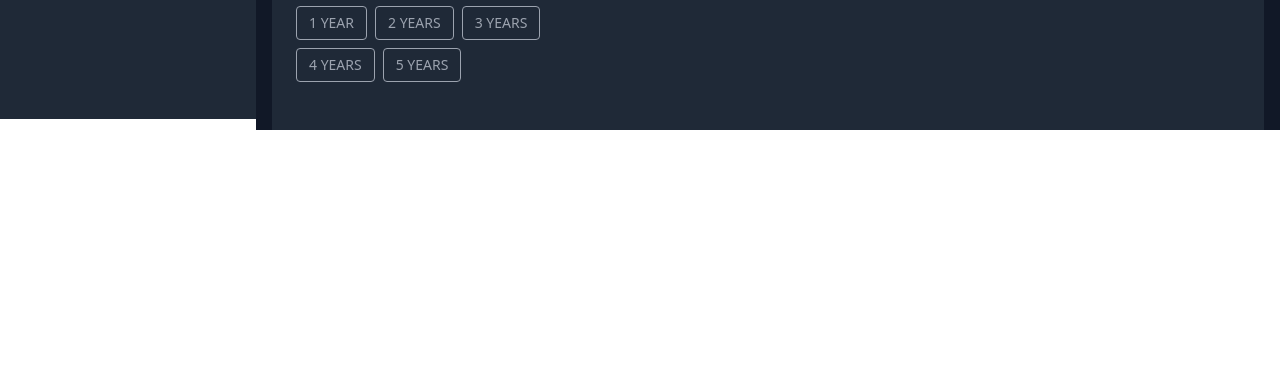
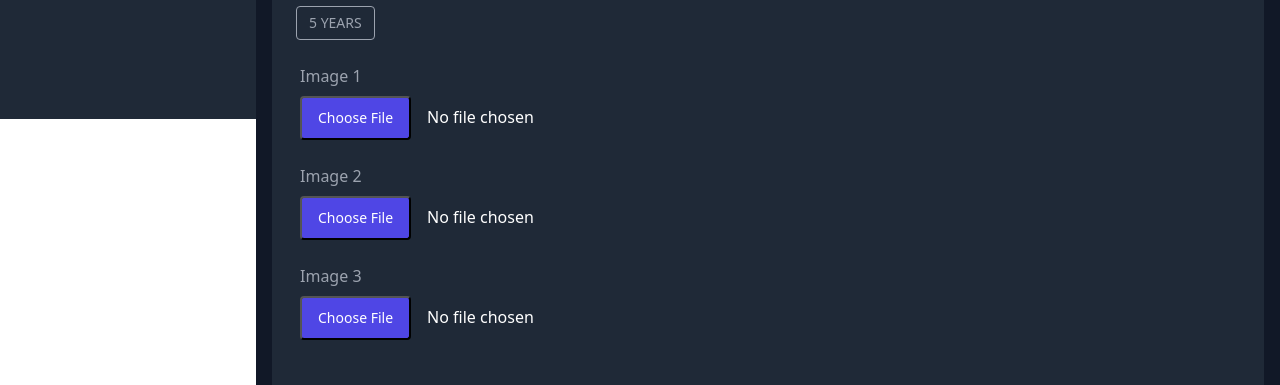
Before and after one commit to shakilkhan12/chawkbazar-eCommerce, a React (Create React App) app in the folder client/: page /dashboard/create-product in a window 1280 px wide. Shown: the part 681-1066 px from the top of the page. Before the commit the page ends 811 px from the top, so only its background shows below. Built offline with nearby package versions, Linux system fonts and the light colour scheme; no server answers; sample sign-in values are in the browser's storage.

Commit message:
create file input fields

```diff
--- a/client/src/screens/dashboard/CreateProduct.js
+++ b/client/src/screens/dashboard/CreateProduct.js
@@ -88,13 +88,33 @@ const CreateProduct = () => {
                             <TwitterPicker onChangeComplete={saveColors} />
                             </div>
 
-                            <div className="w-full md:w-6/12 p-3">
+                            <div className="w-full p-3">
                             <label htmlFor="sizes" className="label">choose sizes</label>
                              {sizes.length > 0 && <div className="flex flex-wrap -mx-3">
                                  {sizes.map(size => (
                                      <div key={size.name} className='size' onClick={() => chooseSize(size)}>{size.name}</div>
                                  ))}
                                  </div>}
+                            </div>
+                            <div className="w-full p-3">
+                                <label htmlFor="image1" className="label">
+                                   Image 1
+                                </label>
+                                <input type="file" name="image1" id="image1" className="input-file" />
+                            </div>
+
+                            <div className="w-full p-3">
+                                <label htmlFor="image2" className="label">
+                                   Image 2
+                                </label>
+                                <input type="file" name="image2" id="image2" className="input-file" />
+                            </div>
+
+                            <div className="w-full p-3">
+                                <label htmlFor="image3" className="label">
+                                   Image 3
+                                </label>
+                                <input type="file" name="image3" id="image3" className="input-file" />
                             </div>
                     </div>
                 </div>
--- a/client/src/styles/form.css
+++ b/client/src/styles/form.css
@@ -4,3 +4,6 @@
 .form-control {
   @apply bg-gray-900 p-3 rounded-sm outline-none w-full focus:ring-[3px] ring-gray-700 transition-all duration-500 placeholder:text-gray-500 placeholder:capitalize;
 }
+.input-file {
+  @apply block file:py-2.5 file:px-4 file:rounded file:cursor-pointer file:bg-indigo-600 file:text-white file:text-sm file:font-medium file:mr-4;
+}
```
